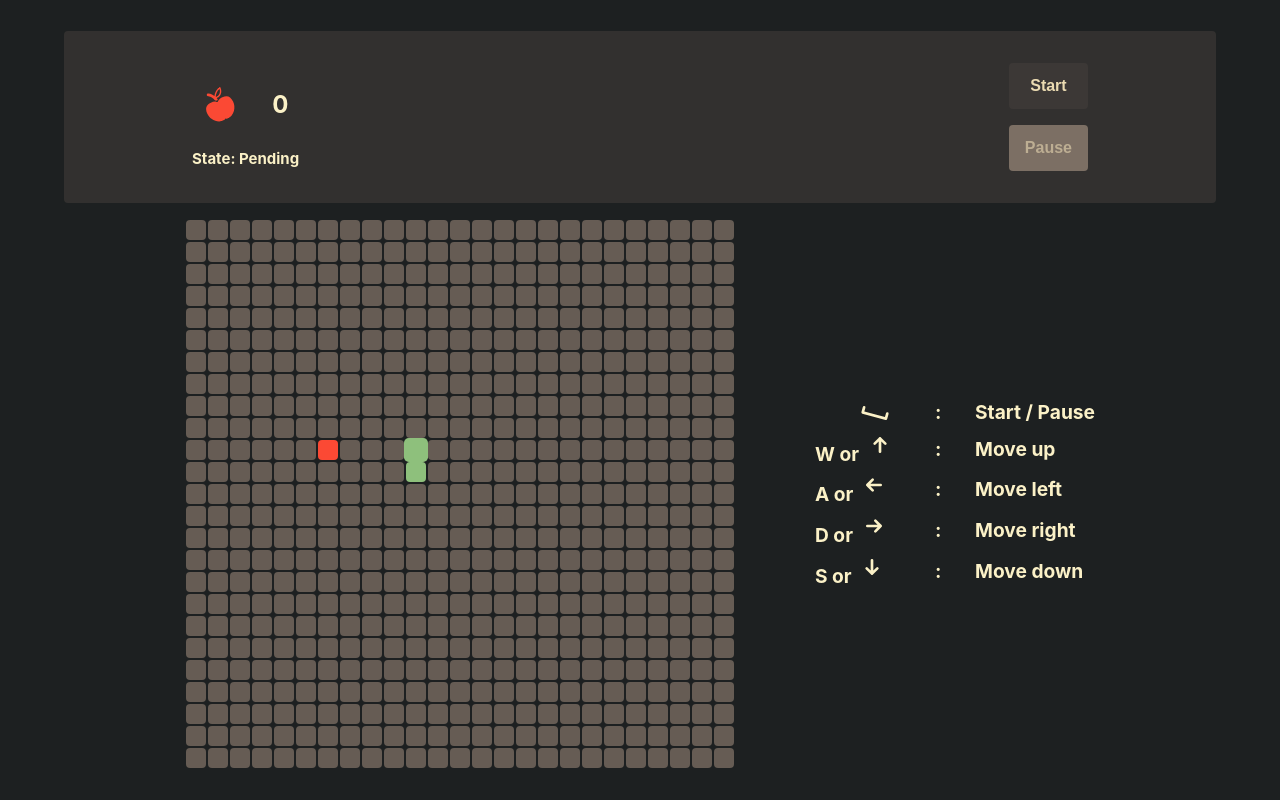
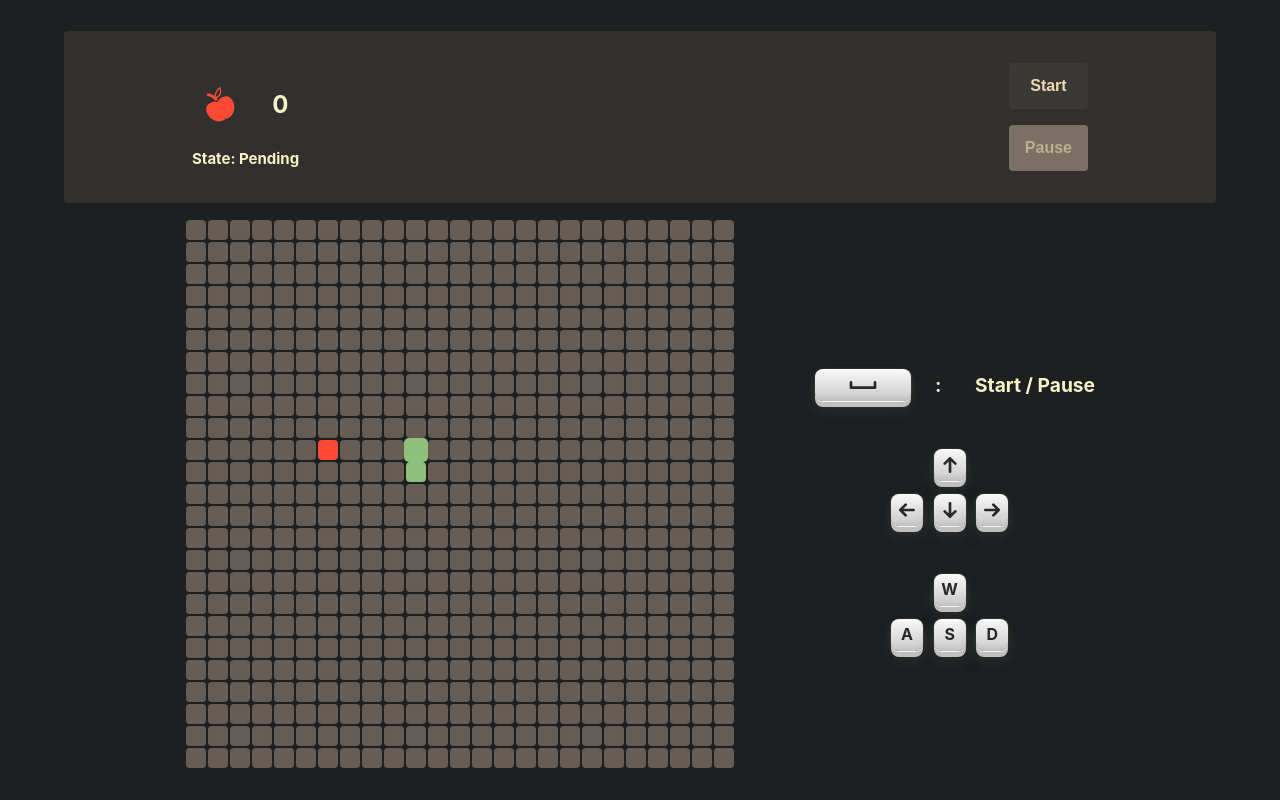
Before and after one commit to JavierPoduje/vue-snake, a Vue app: page / in a window 1280 px wide. Built offline with nearby package versions, Linux system fonts and the light colour scheme.

Commit message:
feat: improve instructions styles

```diff
--- a/src/components/GameInstructions.vue
+++ b/src/components/GameInstructions.vue
@@ -1,47 +1,59 @@
 <template>
-  <section>
+  <section class="instructions">
     <!-- Change state -->
     <div class="instruction">
+      <div class="keys__key keys__key--space">
         <img :src="spaceSvg" alt="space" class="space" />
+      </div>
       <p class="instruction__text">:</p>
       <p class="instruction__text">Start / Pause</p>
     </div>
 
-    <!-- Move up -->
-    <div class="instruction">
-      <p class="instruction__text">
-        W or <img :src="arrowDownSvg" alt="up arrow" class="arrow_up" />
-      </p>
-      <p class="instruction__text">:</p>
-      <p class="instruction__text">Move up</p>
+    <section class="keys">
+      <div class="keys__key keys__key--arrow_up">
+        <img
+          :src="arrowDownSvg"
+          alt="up arrow"
+          class="svg_arrow svg_arrow--up"
+        />
       </div>
+      <div class="keys__key keys__key--arrow_left">
+        <img
+          :src="arrowDownSvg"
+          alt="left arrow"
+          class="svg_arrow svg_arrow--left"
+        />
+      </div>
+      <div class="keys__key keys__key--arrow_down">
+        <img
+          :src="arrowDownSvg"
+          alt="down arrow"
+          class="svg_arrow svg_arrow--down"
+        />
+      </div>
+      <div class="keys__key keys__key--arrow_right">
+        <img
+          :src="arrowDownSvg"
+          alt="right arrow"
+          class="svg_arrow svg_arrow--right"
+        />
+      </div>
+    </section>
 
-    <!-- Move left -->
-    <div class="instruction">
-      <p class="instruction__text">
-        A or <img :src="arrowDownSvg" alt="left arrow" class="arrow_left" />
-      </p>
-      <p class="instruction__text">:</p>
-      <p class="instruction__text">Move left</p>
+    <section class="keys">
+      <div class="keys__key keys__key--arrow_up">
+        <p alt="key W">W</p>
       </div>
-
-    <!-- Move right -->
-    <div class="instruction">
-      <p class="instruction__text">
-        D or <img :src="arrowDownSvg" alt="right arrow" class="arrow_right" />
-      </p>
-      <p class="instruction__text">:</p>
-      <p class="instruction__text">Move right</p>
+      <div class="keys__key keys__key--arrow_left">
+        <p alt="key A">A</p>
       </div>
-
-    <!-- Move down -->
-    <div class="instruction">
-      <p class="instruction__text">
-        S or <img :src="arrowDownSvg" alt="down arrow" class="arrow_down" />
-      </p>
-      <p class="instruction__text">:</p>
-      <p class="instruction__text">Move down</p>
+      <div class="keys__key keys__key--arrow_down">
+        <p alt="key S">S</p>
       </div>
+      <div class="keys__key keys__key--arrow_right">
+        <p alt="key D">D</p>
+      </div>
+    </section>
   </section>
 </template>
 
@@ -51,6 +63,18 @@
 </script>
 
 <style scoped lang="scss">
+  @import '../assets/main.scss';
+
+  .instructions {
+    display: flex;
+    flex-direction: column;
+    align-items: center;
+    gap: 3rem;
+    justify-content: center;
+    width: 100%;
+    margin-top: 2rem;
+  }
+
   .instruction {
     display: grid;
     grid-template-columns: 3fr 1fr 3fr;
@@ -68,34 +92,80 @@
   .space {
     width: 2rem;
     height: 2rem;
-    transform: rotate(15deg);
     justify-self: center;
   }
 
-  .arrow_up {
+  .svg_arrow {
     width: 2rem;
     height: 2rem;
     justify-self: center;
+    &--up {
       transform: rotate(180deg);
     }
+    &--right {
+      transform: rotate(-90deg);
+    }
+    &--left {
+      transform: rotate(90deg);
+    }
+  }
 
-  .arrow_left {
+  .keys {
+    display: grid;
+    grid-template-areas:
+      '. up .'
+      'left down right';
+    row-gap: 0.8rem;
+    width: 8rem;
+
+    &__key {
+      color: map-get($colors, bg);
+      font-weight: bold;
       width: 2rem;
       height: 2rem;
-    justify-self: center;
-    transform: rotate(90deg);
+      border-radius: 8px;
+      display: flex;
+      align-items: center;
+      justify-content: center;
+      transition: box-shadow 0.3s ease, transform 0.15s ease;
+      background: -webkit-linear-gradient(
+        top,
+        #f9f9f9 0%,
+        #d2d2d2 80%,
+        #c0c0c0 100%
+      );
+      box-shadow: 0 0 1px #888, 0 1px 0 #fff, 0 6px 0 #c0c0c0,
+        0 8px 17px rgba(#444, 0.4), 2px 1px 4px rgba(#444, 0.25),
+        -2px 1px 4px rgba(#444, 0.25), 0 9px 16px rgba(#444, 0.1);
+
+      &--arrow_up {
+        grid-area: up;
+      }
+      &--arrow_right {
+        grid-area: right;
+      }
+      &--arrow_down {
+        grid-area: down;
+      }
+      &--arrow_left {
+        grid-area: left;
+      }
+      &--space {
+        width: 6rem;
       }
 
-  .arrow_down {
-    width: 2rem;
-    height: 2rem;
-    justify-self: center;
+      p {
+        font-size: 1rem;
+        font-weight: bold;
       }
 
-  .arrow_right {
-    width: 2rem;
-    height: 2rem;
-    justify-self: center;
-    transform: rotate(-90deg);
+      &:hover,
+      &:focus {
+        box-shadow: 0 0 1px #888, 0 1px 0 #fff, 0 4px 0 #c0c0c0,
+          0 2px 35px rgba(#444, 0.3), 2px 2px 4px rgba(#444, 0.25),
+          -2px 2px 4px rgba(#444, 0.25), 0 7px 4px rgba(#444, 0.1);
+        transform: translateY(2px);
+      }
+    }
   }
 </style>
```
Also changed, not shown: src/assets/svg/arrow-down.svg, src/assets/svg/space.svg. Lines whose indentation alone changed are shown as unchanged.
